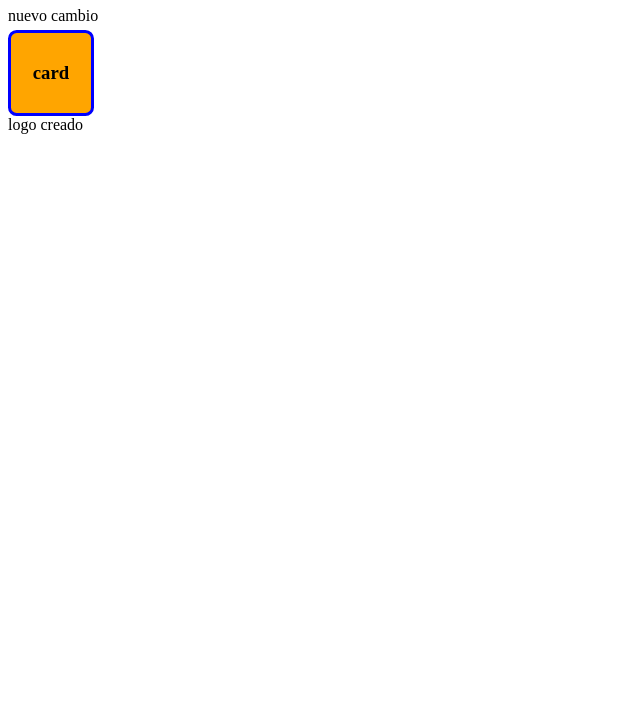
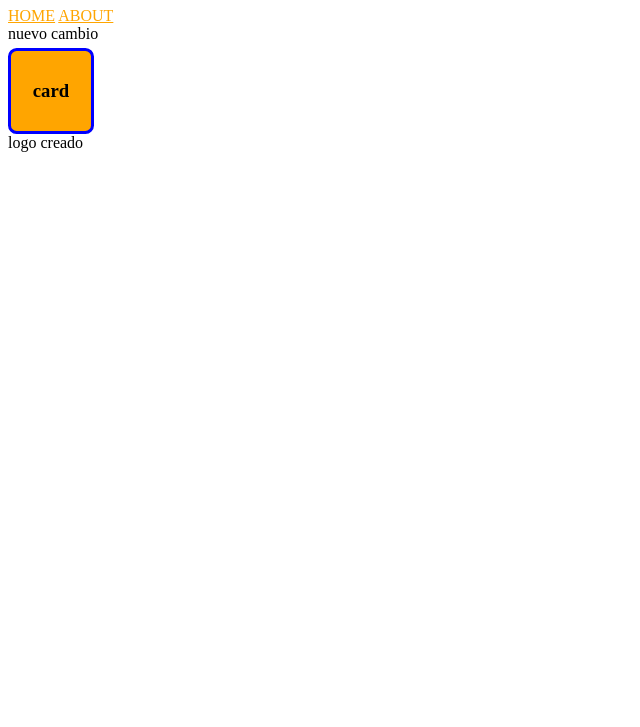
Before and after one commit to MilVG/test-gitflow, a plain HTML site: page index.html in a window 1280 px wide. Shown: the part 73-800 px from the top of the page, without its empty margins (0-640 px from the left). Drawn offline with Linux system fonts and the light colour scheme.

Commit message:
Add Navigation Page

```diff
--- a/index.html
+++ b/index.html
@@ -8,6 +8,10 @@
   </head>
   <body>
   <h1 id= "styleh1"> Prooyecto de pruebas</h1>
+    <header class="nav">
+      <a href="/home">Home</a>
+      <a href="/about">About</a>
+    </header>
     <div>
       nuevo cambio
       <div class="card">
--- a/style.css
+++ b/style.css
@@ -20,3 +20,8 @@ h1 {
   padding: 5px;
   text-align: center;
 }
+
+.nav a {
+  text-transform: uppercase;
+  color: orange;
+}
```
